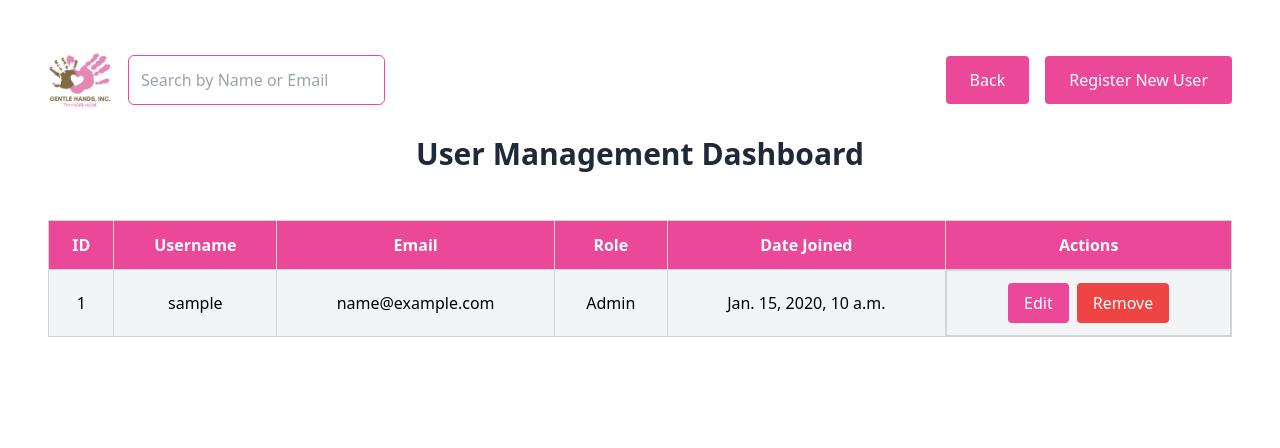
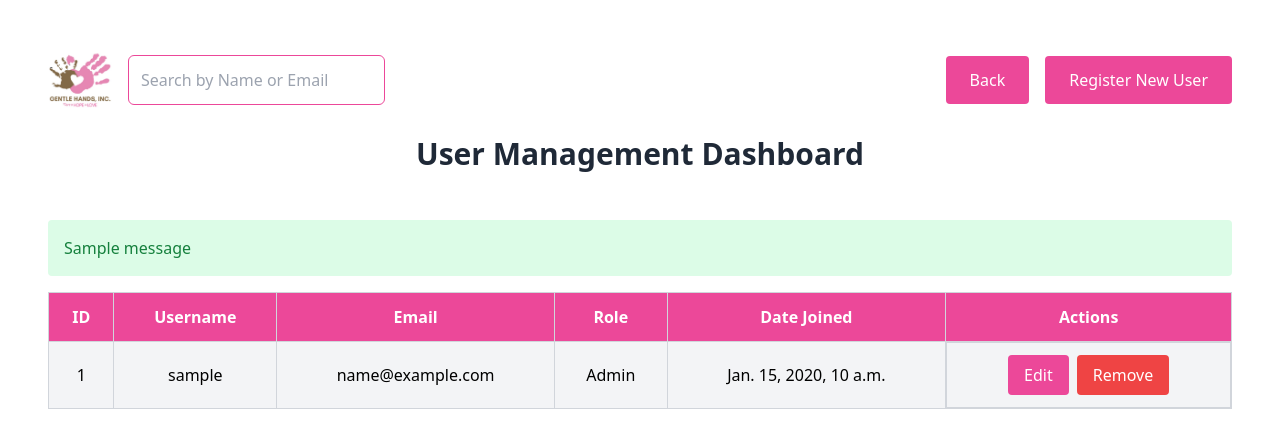
Before and after one commit to jshcnd/Gentle-Hands-Py, a Django app: page /accounts/user_management/ in a window 1280 px wide. Shown: the top 448 px of the page. Run offline with Django 5.2, Linux system fonts and the light colour scheme; a user stored in the database is signed in; tables that the repository leaves empty hold one stand-in row (values such as "Sample post"); one stand-in notice (Sample message) is shown; some libraries are stand-ins or nearby versions.

Commit message:
feat: Implement user deletion functionality with confirmation and feedback messages

```diff
--- a/myproject/accounts/templates/user_management.html
+++ b/myproject/accounts/templates/user_management.html
@@ -31,6 +31,15 @@
     </div>
 
     <div class="w-full bg-white p-6">
+        {% if messages %}
+            <div class="mb-4">
+                {% for message in messages %}
+                    <div class="p-4 rounded {% if message.tags == 'success' %}bg-green-100 text-green-700{% else %}bg-red-100 text-red-700{% endif %}">
+                        {{ message }}
+                    </div>
+                {% endfor %}
+            </div>
+        {% endif %}
         <table class="w-full border-collapse border border-gray-300">
             <thead>
                 <tr class="bg-pink-500 text-white">
@@ -60,7 +69,12 @@
                     <td class="p-3 border border-gray-300">{{ user.date_joined }}</td>
                     <td class="p-3 border border-gray-300 flex justify-center gap-2">
                         <button class="bg-pink-500 text-white px-4 py-2 rounded hover:bg-pink-600 edit-btn">Edit</button>
-                        <button class="bg-red-500 text-white px-4 py-2 rounded hover:bg-red-600 remove-btn">Remove</button>
+                        <form method="post" action="{% url 'delete_user' user.id %}" class="inline">
+                            {% csrf_token %}
+                            <button type="submit" class="bg-red-500 text-white px-4 py-2 rounded hover:bg-red-600 remove-btn">
+                                Remove
+                            </button>
+                        </form>
                     </td>
                 </tr>
                 {% empty %}
@@ -90,9 +104,9 @@
         });
 
         document.querySelectorAll('.remove-btn').forEach(button => {
-            button.addEventListener('click', function () {
-                if (confirm("Are you sure you want to remove this user?")) {
-                    this.closest("tr").remove();
+            button.addEventListener('click', function (event) {
+                if (!confirm("Are you sure you want to remove this user?")) {
+                    event.preventDefault();
                 }
             });
         });
--- a/myproject/accounts/urls.py
+++ b/myproject/accounts/urls.py
@@ -27,4 +27,5 @@ urlpatterns = [
     path('illness_list/<int:child_id>/', views.illness_list, name='child_illness_list'),
     path('appointment_list/', views.appointment_list, name='appointment_list'),
     path('user_management/', views.user_management, name='user_management'),
+    path('delete_user/<int:user_id>/', views.delete_user, name='delete_user'),
 ]
--- a/myproject/accounts/views.py
+++ b/myproject/accounts/views.py
@@ -59,6 +59,18 @@ def admin_dashboard(request):
 def user_management(request):
     users = User.objects.all()
     return render(request, 'user_management.html', {'users': users})
+
+@login_required
+def delete_user(request, user_id):
+    user_to_delete = get_object_or_404(User, id=user_id)
+    if request.user.id == user_to_delete.id:
+        messages.error(request, "You cannot delete your own account.")
+    elif request.method == 'POST':
+        user_to_delete.delete()
+        messages.success(request, "User deleted successfully.")
+    else:
+        messages.error(request, "Invalid request method.")
+    return redirect('user_management')
 
 @login_required
 def medication_view(request):
```
Also changed, not shown: myproject/accounts/templates/children_data.html (added).
